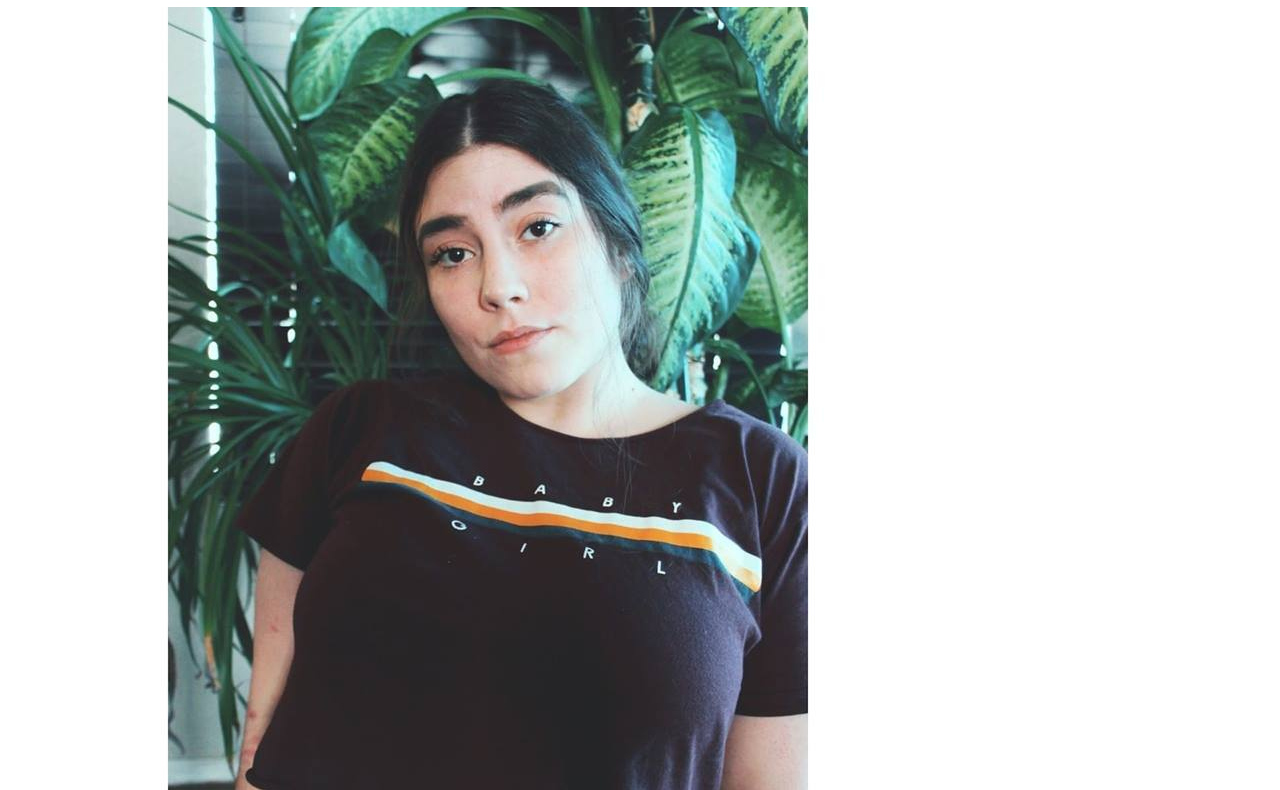
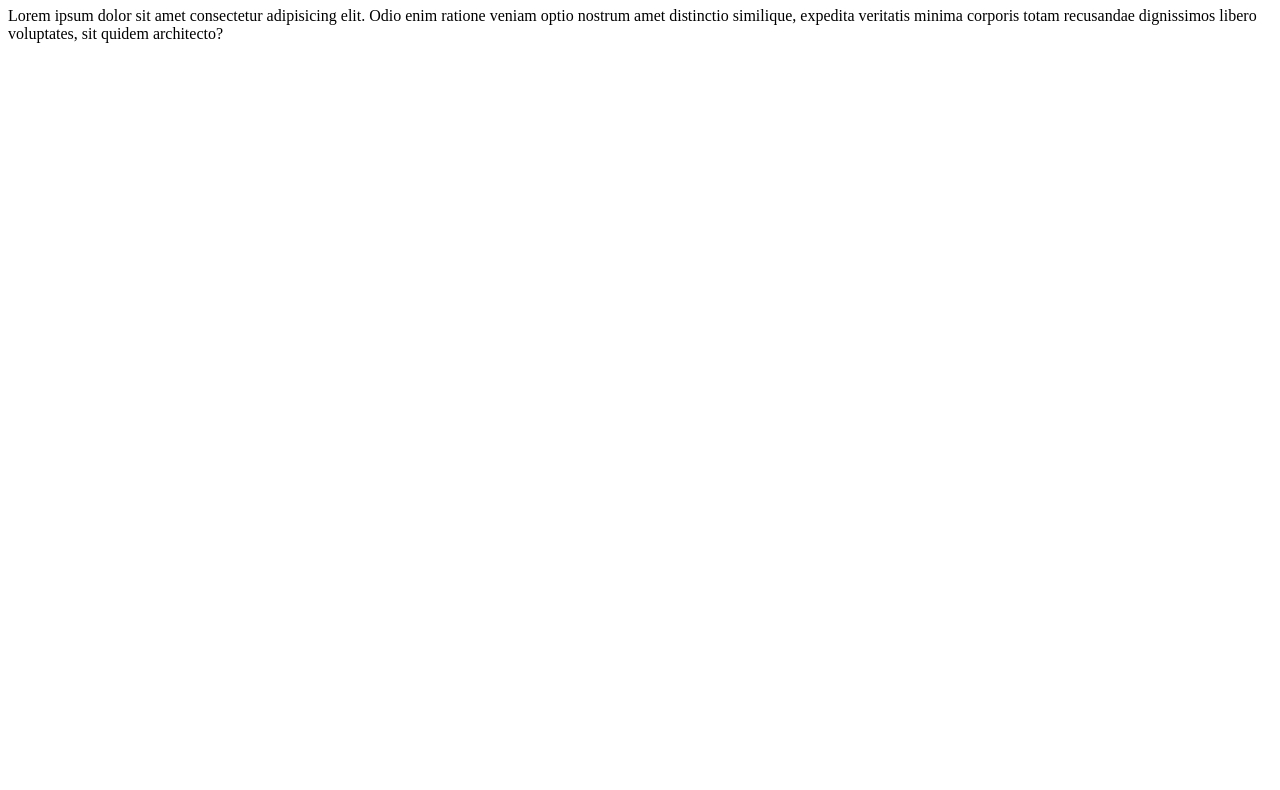
Before and after one commit to Smoeder/In-class-demo, a plain HTML site: page index.html in a window 1280 px wide. Shown: the part 73-863 px from the top of the page. After the commit the page ends 800 px from the top, so only its background shows below. Drawn offline with Linux system fonts and the light colour scheme.

Commit message:
Updated
Removed image and added place holder body text.

```diff
--- a/index.html
+++ b/index.html
@@ -7,4 +7,11 @@
 
 <body>
     <h1> Skyler Moeder </h1>
-<img src="assets/Sky.jpg" alt="picture">
+
+
+<p>Lorem ipsum dolor sit amet
+    consectetur adipisicing elit.
+    Odio enim ratione veniam optio nostrum amet
+    distinctio similique, expedita veritatis minima
+    corporis totam recusandae dignissimos libero voluptates,
+    sit quidem architecto?</p>
```
